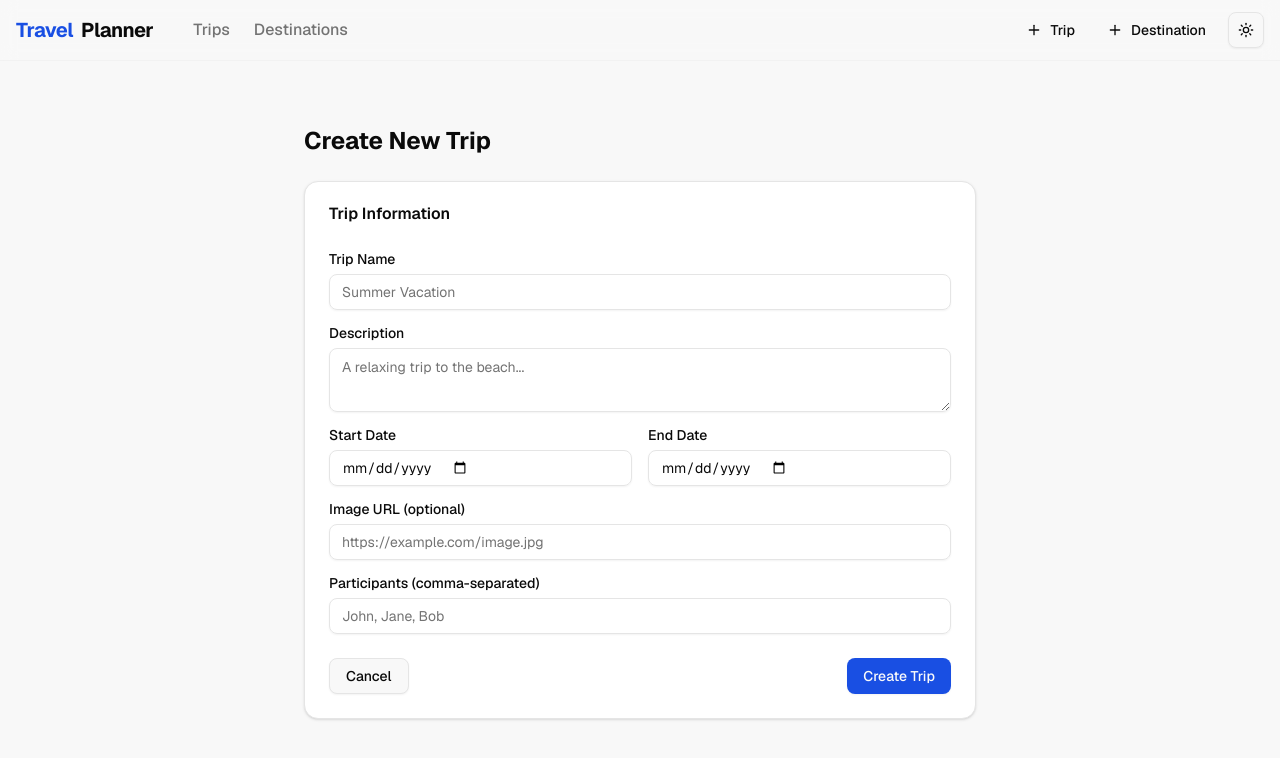
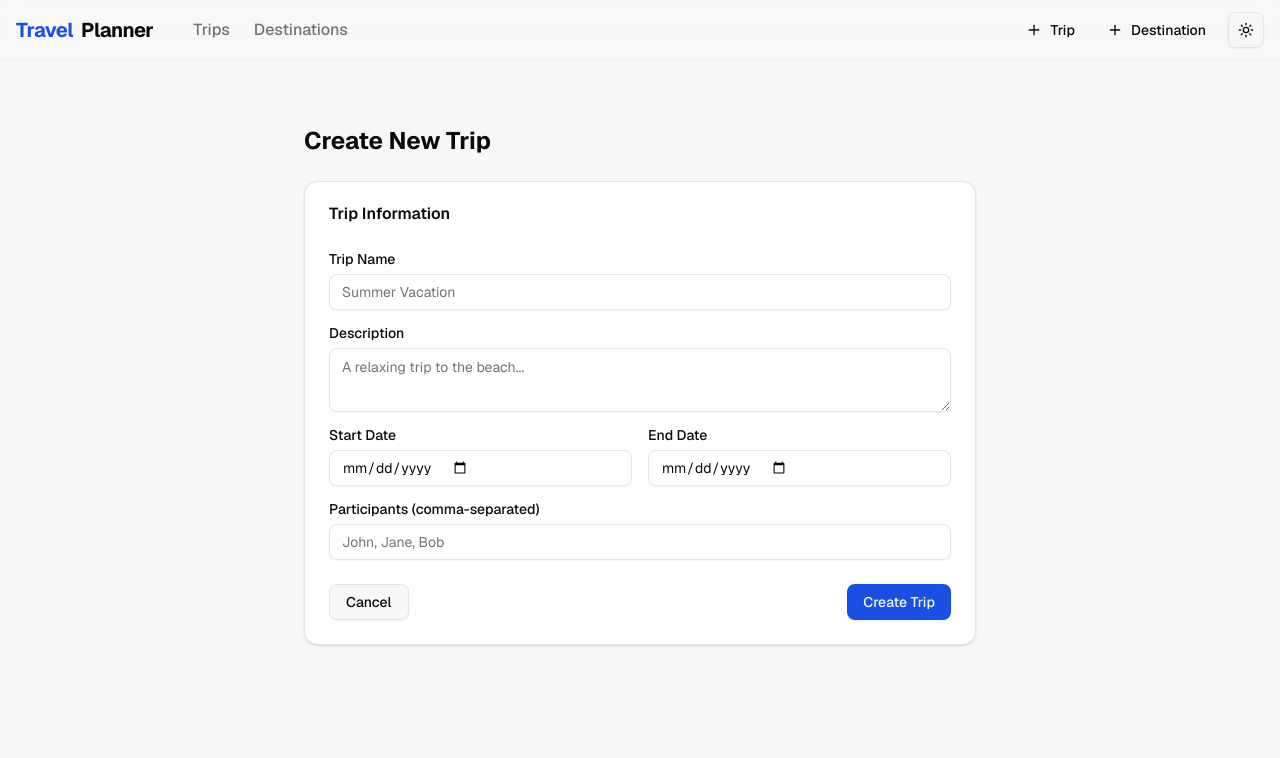
Before and after one commit to fabrizio-monaco/travel-planning-app, a Next.js app in the folder frontend/: page /trips/new in a window 1280 px wide. Shown: the top 758 px of the page. Built offline with nearby package versions, Linux system fonts and the light colour scheme.

Commit message:
refactor: remove image field from trip form and submission logic

```diff
--- a/frontend/src/app/trips/new/page.tsx
+++ b/frontend/src/app/trips/new/page.tsx
@@ -25,7 +25,6 @@ export default function CreateTripPage() {
     description: '',
     startDate: '',
     endDate: '',
-    image: '',
     participants: '',
   });
   const handleSubmit = async (e: FormEvent) => {
@@ -49,7 +48,6 @@ export default function CreateTripPage() {
         description: tripForm.description,
         startDate: tripForm.startDate,
         endDate: tripForm.endDate,
-        image: tripForm.image || undefined,
         participants,
       });
 
@@ -134,17 +132,6 @@ export default function CreateTripPage() {
             </div>
 
             <div className="space-y-2">
-              <Label htmlFor="image">Image URL (optional)</Label>
-              <Input
-                id="image"
-                name="image"
-                value={tripForm.image}
-                onChange={handleInputChange}
-                placeholder="https://example.com/image.jpg"
-              />
-            </div>
-
-            <div className="space-y-2">
               <Label htmlFor="participants">
                 Participants (comma-separated)
               </Label>
```
